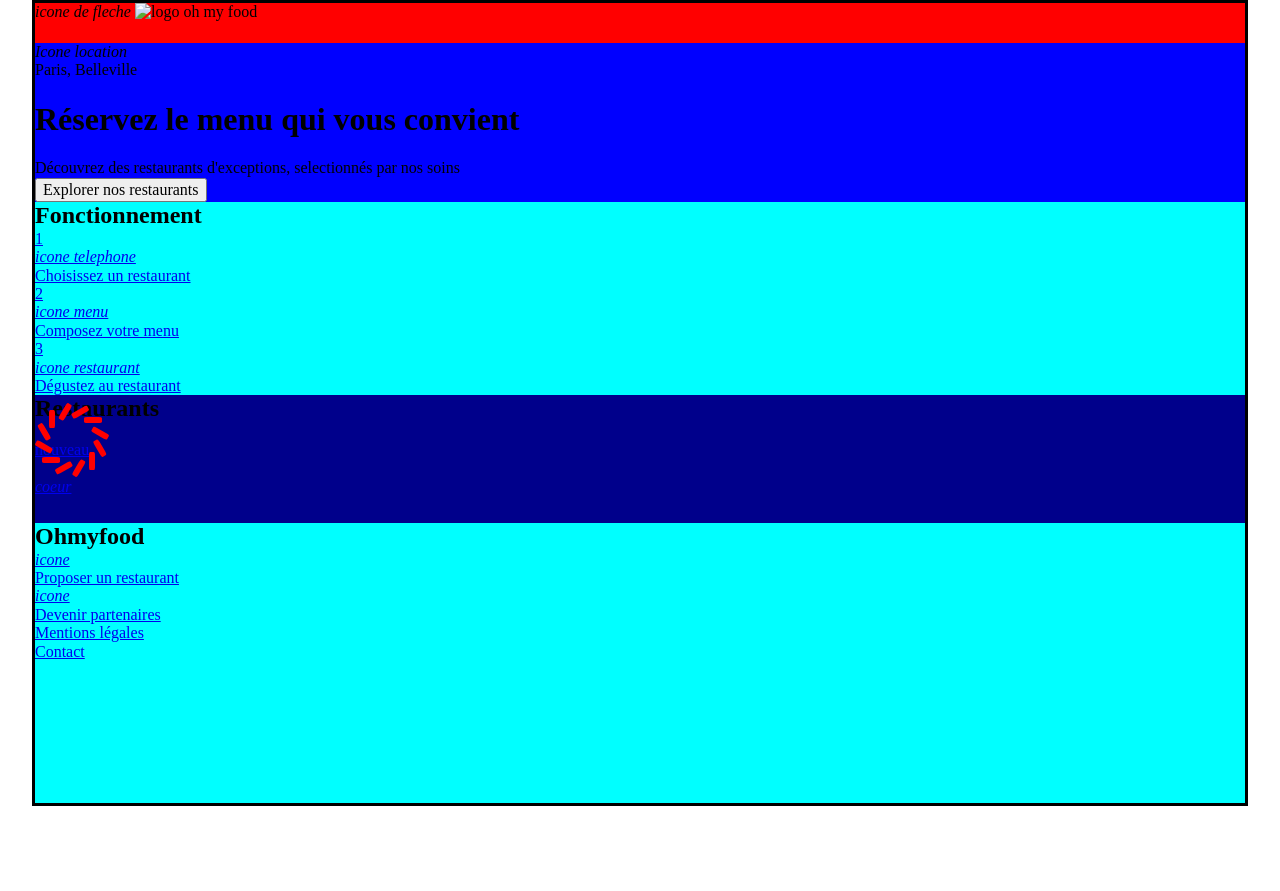
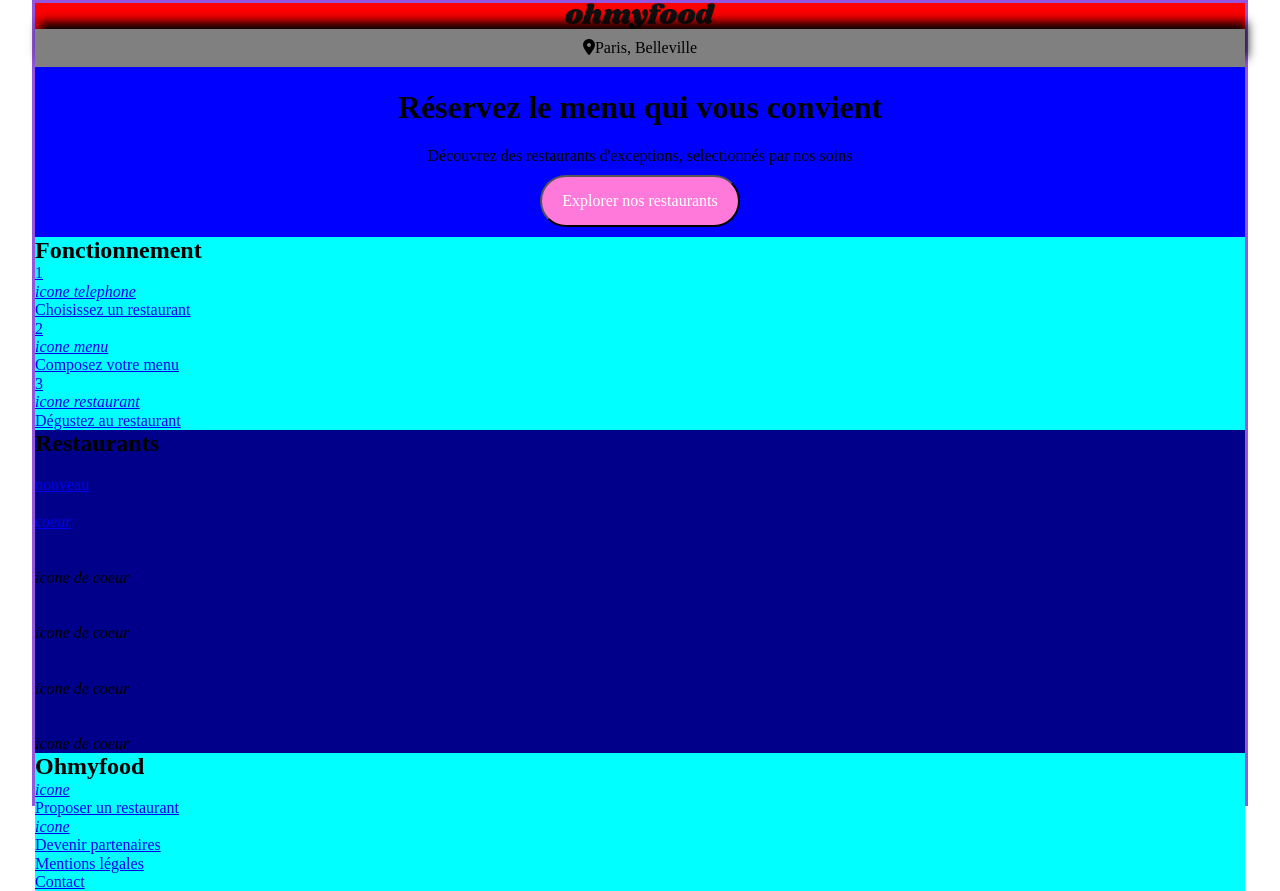
Before and after one commit to Lokoama/Dynamisez_une_page_web_avec_des_animations_CSS_Saleh_Jad, a website: page index.html in a window 1280 px wide. Before the commit the page ends 806 px from the top, so only its background shows below. Drawn offline with nearby package versions, Linux system fonts and the light colour scheme; a web font is replaced by a local one.

Commit message:
Ajout de nouveau contenue 30/11

```diff
--- a/index.html
+++ b/index.html
@@ -15,7 +15,7 @@
   </head>
   <body>
     <div id="container1">
-        <section class="bloc1">
+       <!-- <section class="bloc1">
             <div class="spinner">
                 <div></div>
                 <div></div>
@@ -29,47 +29,28 @@
                 <div></div>
                 <div></div>
                 <div></div>
-            </div>
-        </section>
+            </div>-->
     </div>
     <div id="container2">
         <header class="header">
             <div class="header_content">
-                <i class="header_none">icone de fleche</i>
-                <img src="./images/logo.png" alt="logo oh my food">
+                <img src="./images/logo/ohmyfood.png" alt="logo oh my food">
             </div>
         </header>
         <main class="main">
-
-            <!-- le code entre paris belleville jusqu'au bouton-->
-            <div>
-
-            </div>
-            <!-- aside fonctionnement et les trois boutons-->
-            <aside>
-
-            </aside>
-            <!--article les items du restaurant et les cards-->
-            <article>
-
-            </article>
-            <!--balise fermante main-->
-
-
-                    <div>
-                        <i>Icone location</i>
+            <div class="location">
+                <i class="fa-solid fa-location-dot"></i>
                 <p>Paris, Belleville</p>
             </div>
-                    <div>
+            <div class="reservation">
                 <div>
                     <h1>Réservez le menu qui vous convient</h1>
                     <p>Découvrez des restaurants d'exceptions, selectionnés par nos soins</p>
                 </div>
-                        <div class="bloc1_btn">
+                <div class="reservation_btn">
                     <a href="#"><button>Explorer nos restaurants</button></a>
                 </div>
             </div>
-                </section>
 
             <aside class="bloc2">
                 <div class="aside">
@@ -97,6 +78,7 @@
                     </a>
                 </div>
             </aside>
+
             <article class="bloc3">
                 <div>
                     <h2>Restaurants</h2>
@@ -115,7 +97,6 @@
                             </div>
                         </div>
                     </a>
-
                     <div class="bloc3_card">
                         <div><img src="" alt=""></div>
                         <div class="bloc3_choix_text">
@@ -137,7 +118,6 @@
                         <i>icone de coeur</i>
                     </div>
                 </div>
-
                 <div class="bloc3_card">
                    <div><img src="" alt=""></div>
                    <div class="bloc3_card_text">
@@ -146,7 +126,6 @@
                         <p></p>
                      </div>
                      <i>icone de coeur</i>
-                            </div>
                 </div>
 
                 <div class="bloc3_card">
@@ -157,7 +136,6 @@
                             <p></p>
                         </div>
                     <i>icone de coeur</i>
-                            </div>
                     </div>
                 </div>
             </article>
--- a/sass/composants/_bouttons.scss
+++ b/sass/composants/_bouttons.scss
@@ -0,0 +1,7 @@
+@mixin button {
+    background: $color-secondary;
+    border-radius: 30px;
+    color: #fff;
+    padding: 15px 20px 14px;
+    text-decoration: none;
+}
--- a/sass/style.scss
+++ b/sass/style.scss
@@ -23,9 +23,10 @@ body {
 }
 
 #container2 {
-    border:solid black ;
+    border:solid $color-primary ;
     display: grid;
-    grid-template-rows: 5% 60% 35%;
+    grid-template-columns: 1fr;
+    grid-template-rows: 1fr 5fr 1fr;
     grid-template-areas: "a"
     "b"
     "c";
@@ -34,11 +35,42 @@ body {
 header {
     background-color: red;
     grid-area: a;
+    .header_content {
+        & img {
+            width: 150px;
+            height: auto;
+            display: block;
+            margin: auto;
+        }
+    }
 }
 
 main {
     grid-area: b;
     background-color: blue;
+    div.location {
+        display: flex;
+        justify-content: center;
+        padding-top: 10px;
+        padding-bottom: 10px;
+        background-color: grey;
+        box-shadow: 3px -8px 10px -1px #000000;
+    }
+    div.reservation {
+
+        display: flex;
+        flex-direction: column;
+        margin-left: 7%;
+        margin-right: 7%;
+        text-align: center;
+        &_btn {
+            margin-top: 10px;
+            margin-bottom: 10px;
+            button {
+                @include button;
+            }
+        }
+    }
 }
 
 article.bloc1 {
@@ -62,6 +94,7 @@ footer.footer {
     grid-area: c;
 }
 
+/*
 #container1 {
     z-index: 1;
     height: 100vh;
@@ -73,7 +106,7 @@ footer.footer {
             @include loading;
 
     }
-}
+}*/
 
 #container2 {
     position: relative;
--- a/sass/utils/_mixins.scss
+++ b/sass/utils/_mixins.scss
@@ -1,3 +1,4 @@
+
 @mixin loading {
     .spinner {
         color: $color-primary;
@@ -7,7 +8,7 @@
       }
       .spinner div {
         transform-origin: 40px 40px;
-       /* animation: spinner 2.2s linear infinite;*/
+        animation: spinner 2.2s linear infinite;
       }
       .spinner div:after {
         content: "";
```
Also changed, not shown: images/logo/ohmyfood.png (added), images/logo/ohmyfood@2x.svg (added), images/restaurants/toa-heftiba-DQKerTsQwi0-unsplash.jpg (added), public/css/style.css, 4 other files. Lines whose indentation alone changed are shown as unchanged.
